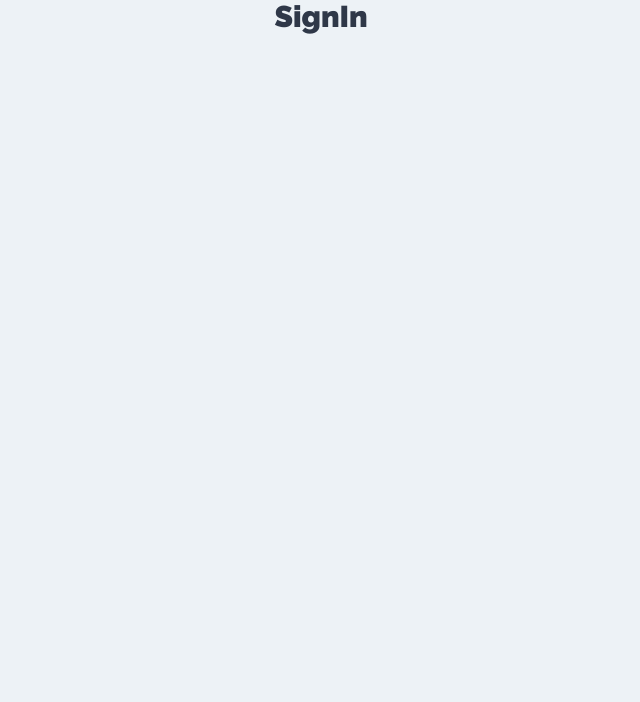
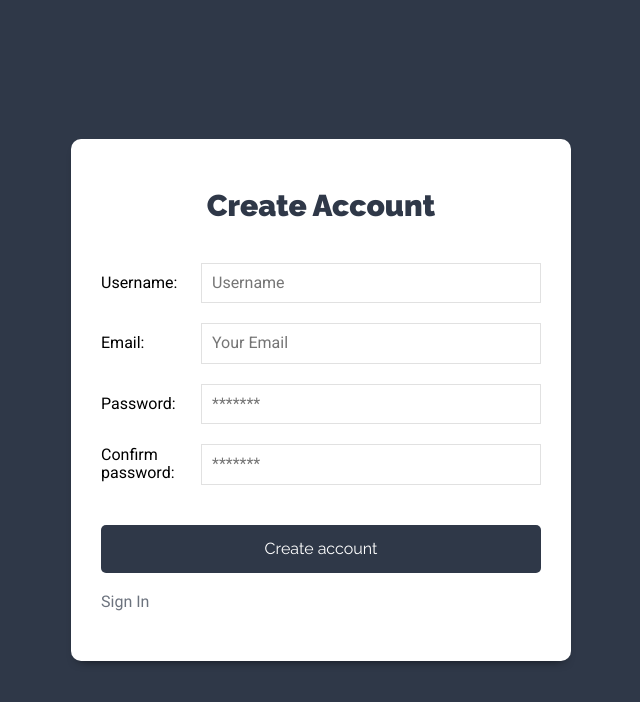
Before and after one commit to S4ND1X/ReactJS-Course, a React (Create React App) app in the folder Project_Manager_MERN/project-manager/: page /sign-in in a window 1280 px wide. Shown: the top 702 px of the page, without its empty margins (319-959 px from the left). Built offline with nearby package versions, Linux system fonts and the light colour scheme.

Commit message:
Added sign in components and login

```diff
--- a/Project_Manager_MERN/project-manager/src/components/auth/sign-in.jsx
+++ b/Project_Manager_MERN/project-manager/src/components/auth/sign-in.jsx
@@ -1,9 +1,97 @@
-import React from "react";
+import React, { useState } from "react";
+
+import { Link } from "react-router-dom";
 
 export default function SignIn() {
+  const [user, setUser] = useState({
+    username: "",
+    email: "",
+    password: "",
+    password_confirm: "",
+  });
+
+  const { username, email, password, password_confirm } = user;
+
+  const handleChange = (e) => {
+    setUser({ ...user, [e.target.name]: e.target.value });
+  };
+
+  const handleSubmit = (e) => {
+    e.preventDefault();
+
+    //Validate inputs
+
+    //Minimun 6 characters
+
+    // password are equal
+
+    //Pass the action
+    console.log("oa");
+  };
+
   return (
-    <div>
-      <h1>SignIn</h1>
+    <div className="form-usuario">
+      <div className="contenedor-form sombra-dark">
+        <h1>Create Account</h1>
+
+        <form onSubmit={handleSubmit}>
+          <div className="campo-form">
+            <label htmlFor="username">Username:</label>
+            <input
+              type="text"
+              id="username"
+              name="username"
+              placeholder="Username"
+              onChange={handleChange}
+              value={username}
+            />
+          </div>
+          <div className="campo-form">
+            <label htmlFor="email">Email:</label>
+            <input
+              type="email"
+              id="email"
+              name="email"
+              placeholder="Your Email"
+              onChange={handleChange}
+              value={email}
+            />
+          </div>
+          <div className="campo-form">
+            <label htmlFor="password">Password:</label>
+            <input
+              type="password"
+              id="password"
+              name="password"
+              placeholder="*******"
+              onChange={handleChange}
+              value={password}
+            />
+          </div>
+          <div className="campo-form">
+            <label htmlFor="password_confirm">Confirm password:</label>
+            <input
+              type="password"
+              id="password_confirm"
+              name="password_confirm"
+              placeholder="*******"
+              onChange={handleChange}
+              value={password_confirm}
+            />
+          </div>
+          <div className="campo-form">
+            <input
+              type="submit"
+              className="btn btn-primario btn-block "
+              value="Create account"
+            />
+          </div>
+        </form>
+
+        <Link to={"/sign-in"} className="enlace-cuenta">
+          Sign In
+        </Link>
+      </div>
     </div>
   );
 }
```
